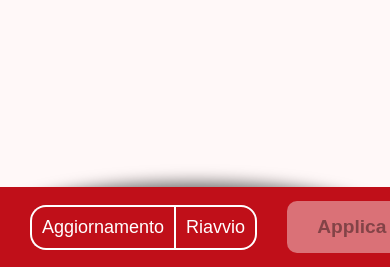
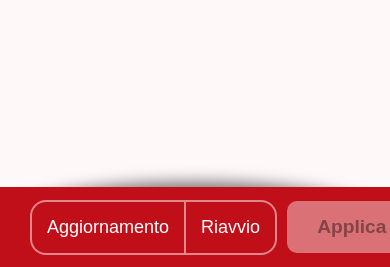
Before and after one commit to nkoexe/scuolasync, a Python web app: template sostituzioni/view/templates/impostazioni.html in a window 390 px wide. Shown: the part 577-844 px from the top of the page. Run offline with Jinja, Linux system fonts and the light colour scheme; the template is opened without the code that fills it, so the values that code supplies are empty; some libraries are stand-ins or nearby versions; some web fonts are replaced.

Commit message:
visualizzazione intera gestione dati mobile

```diff
--- a/sostituzioni/view/static/style/impostazioni.css
+++ b/sostituzioni/view/static/style/impostazioni.css
@@ -397,7 +397,7 @@ input[type="file"]+label:hover {
 
 #link-aggiorna-riavvio {
     display: flex;
-    margin: auto 30px;
+    margin: auto 10px auto 30px;
     font-size: large;
     border-radius: 1rem;
     text-decoration: none;
@@ -405,15 +405,15 @@ input[type="file"]+label:hover {
 
 #link-aggiorna,
 #link-riavvio {
-    border: 2px solid white;
+    border: 2px solid #ffffff80;
     color: white;
-    padding: 10px;
+    padding: 15px;
     transition: all 0.2s;
 }
 
 #link-aggiorna:hover,
 #link-riavvio:hover {
-    background-color: #ffffff4a;
+    background-color: #ffffff27;
 }
 
 #link-aggiorna {
```
Also changed, not shown: sostituzioni/view/static/style/gestionedati.css (+33 -4 lines), sostituzioni/view/templates/index.html (+8 -3 lines).
